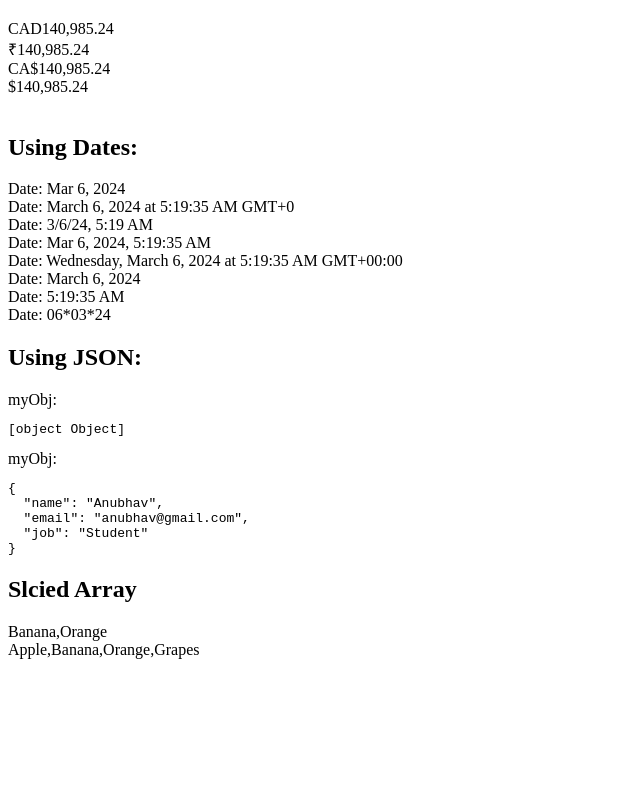
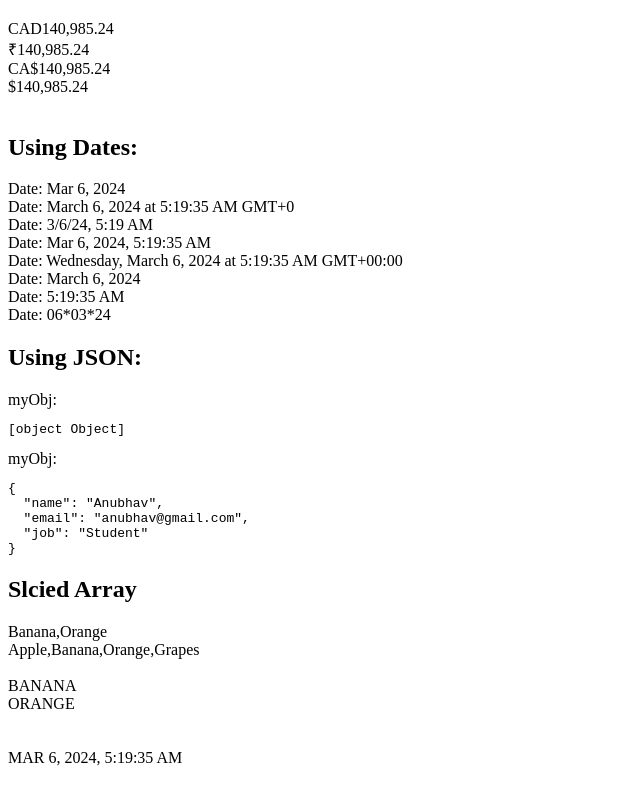
Before and after one commit to saniya-12/Anubhav, an Angular app: page / in a window 1280 px wide. Shown: the part 276-1069 px from the top of the page, without its empty margins (0-640 px from the left). Before the commit the page ends 943 px from the top, so only its background shows below. Built offline with nearby package versions, Linux system fonts and the light colour scheme.

Commit message:
Pipes Done

```diff
--- a/src/app/pipes/pipes.component.html
+++ b/src/app/pipes/pipes.component.html
@@ -41,3 +41,13 @@ myObj:<pre>{{myObj | json}}</pre>
 <h2>Slcied Array</h2>
 <span>{{myArray | slice:1:3 }}</span><br>
 <span>{{myArray | slice:0:4 }}</span>
+<br>
+<br>
+<div *ngFor = 'let i of myArray | slice : 1:3'>
+    {{i|uppercase}}
+</div>
+<br>
+<br>
+{{currentDate | date:'medium' | uppercase}}
+<br>
+<br>
--- a/src/app/pipes/pipes.component.ts
+++ b/src/app/pipes/pipes.component.ts
@@ -1,10 +1,10 @@
-import { CurrencyPipe, DatePipe, DecimalPipe, JsonPipe, LowerCasePipe, PercentPipe, SlicePipe, TitleCasePipe, UpperCasePipe } from '@angular/common';
+import { CurrencyPipe, DatePipe, DecimalPipe, JsonPipe, LowerCasePipe, NgFor, PercentPipe, SlicePipe, TitleCasePipe, UpperCasePipe } from '@angular/common';
 import { Component } from '@angular/core';
 
 @Component({
   selector: 'app-pipes',
   standalone: true,
-  imports: [UpperCasePipe, LowerCasePipe, TitleCasePipe, CurrencyPipe, DecimalPipe, PercentPipe, DatePipe, JsonPipe, SlicePipe ],
+  imports: [UpperCasePipe, LowerCasePipe, TitleCasePipe, CurrencyPipe, DecimalPipe, PercentPipe, DatePipe, JsonPipe, SlicePipe, NgFor ],
   templateUrl: './pipes.component.html',
   styleUrl: './pipes.component.css'
 })
```
